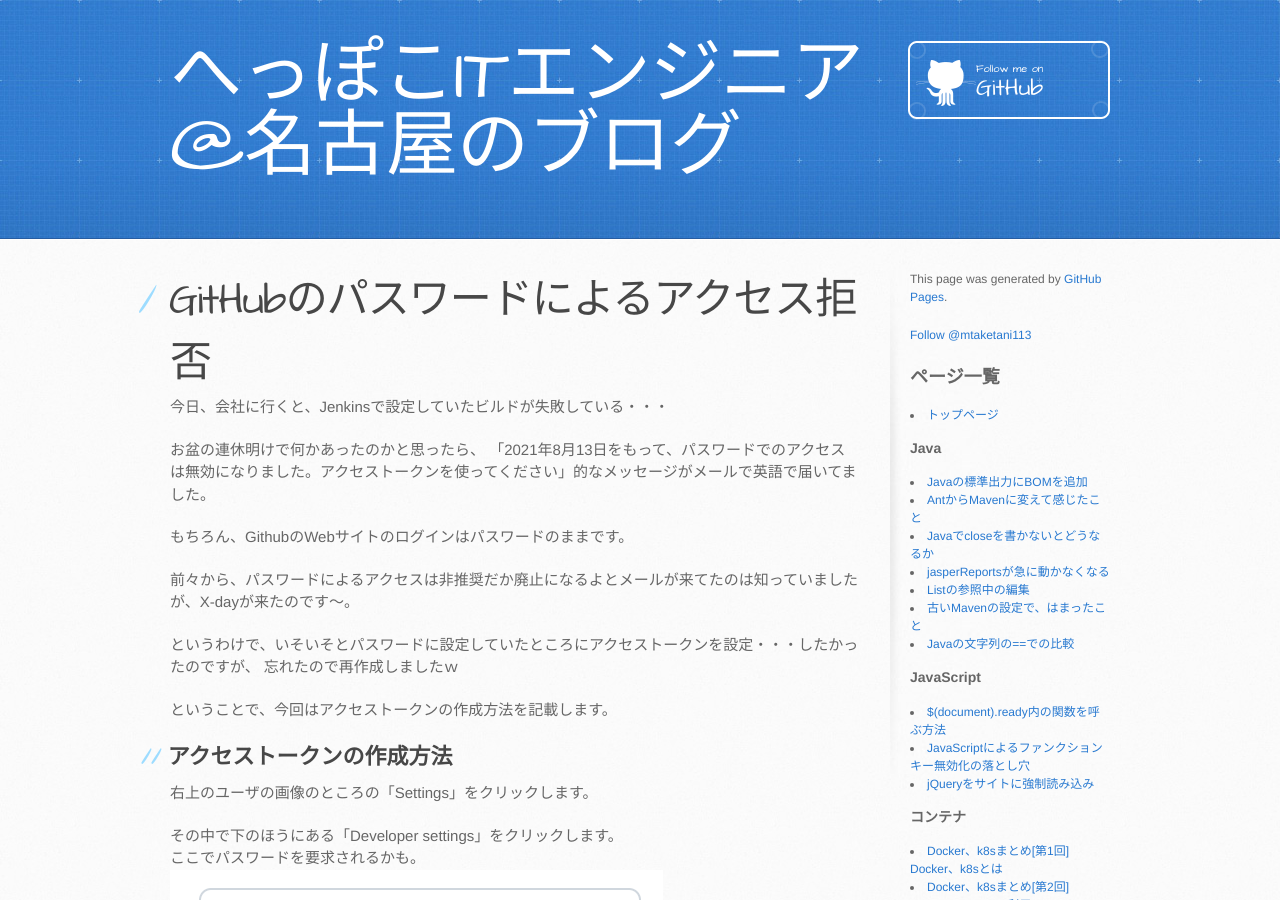
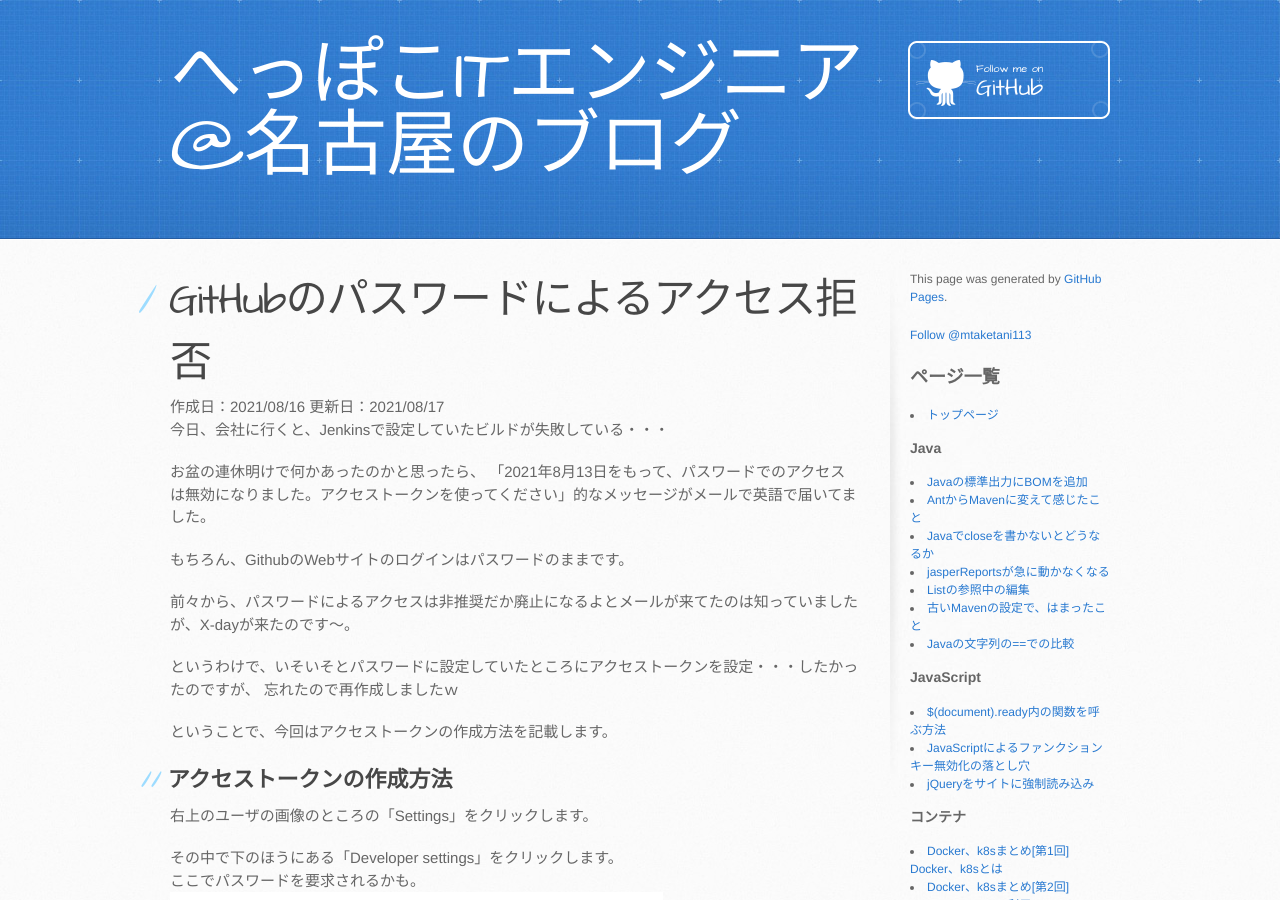
Before and after one commit to mtaketani113/mtaketani113.github.io, a Jekyll site: the page built from it/github/githubPasswordDenied.md, in a window 1280 px wide and 900 px high. Built offline with Jekyll 4.4.1, drawn with Linux system fonts in a browser that asks for light colours; comment, search, counter and statistics services are not loaded; the repository's description, which GitHub fills in, is left out.

Commit message:
作成日、更新日を追記

```diff
--- a/_config.yml
+++ b/_config.yml
@@ -5,4 +5,3 @@ plugins:
  - jekyll-seo-tag
  - jekyll-sitemap
  - jekyll-feed
- - jekyll-last-modified-at
--- a/_layouts/default.html
+++ b/_layouts/default.html
@@ -54,7 +54,12 @@
       <div class="inner clearfix">
         <section id="main-content">
           <h1 id="page-title">{{ page.title }}</h1>
-          {{ page.last_modified_at }}
+          {% unless page.create_at == empty %}
+            作成日：{{ page.created_at }}
+          {% endunless %}
+          {% unless page.last_modifeid_at == empty %}
+            更新日：{{ page.last_modifeid_at }}
+          {% endunless %}
           {{ content }}
         </section>
 
--- a/it/github/githubPasswordDenied.md
+++ b/it/github/githubPasswordDenied.md
@@ -3,6 +3,8 @@ layout: default
 title: GitHubのパスワードによるアクセス拒否
 description: GitHubの2021年8月13日でパスワードによくアクセスが拒否されるようになりました。アクセストークンを使う必要があります。今回はそのアクセストークンの作成方法も記載します。前までなかった有効期限というのがあるみたい。
 category: github
+created_at: 2021/08/16
+last_modifeid_at: 2021/08/17
 ---
 
 今日、会社に行くと、Jenkinsで設定していたビルドが失敗している・・・
```
